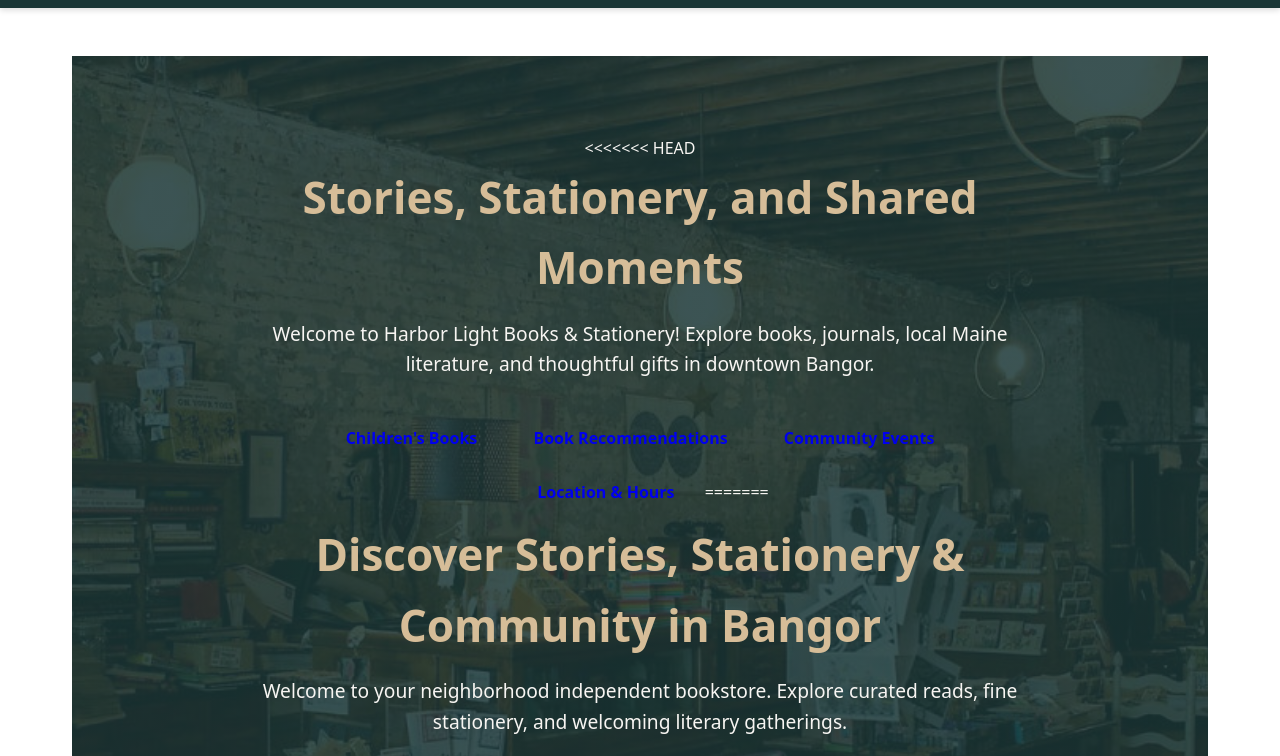
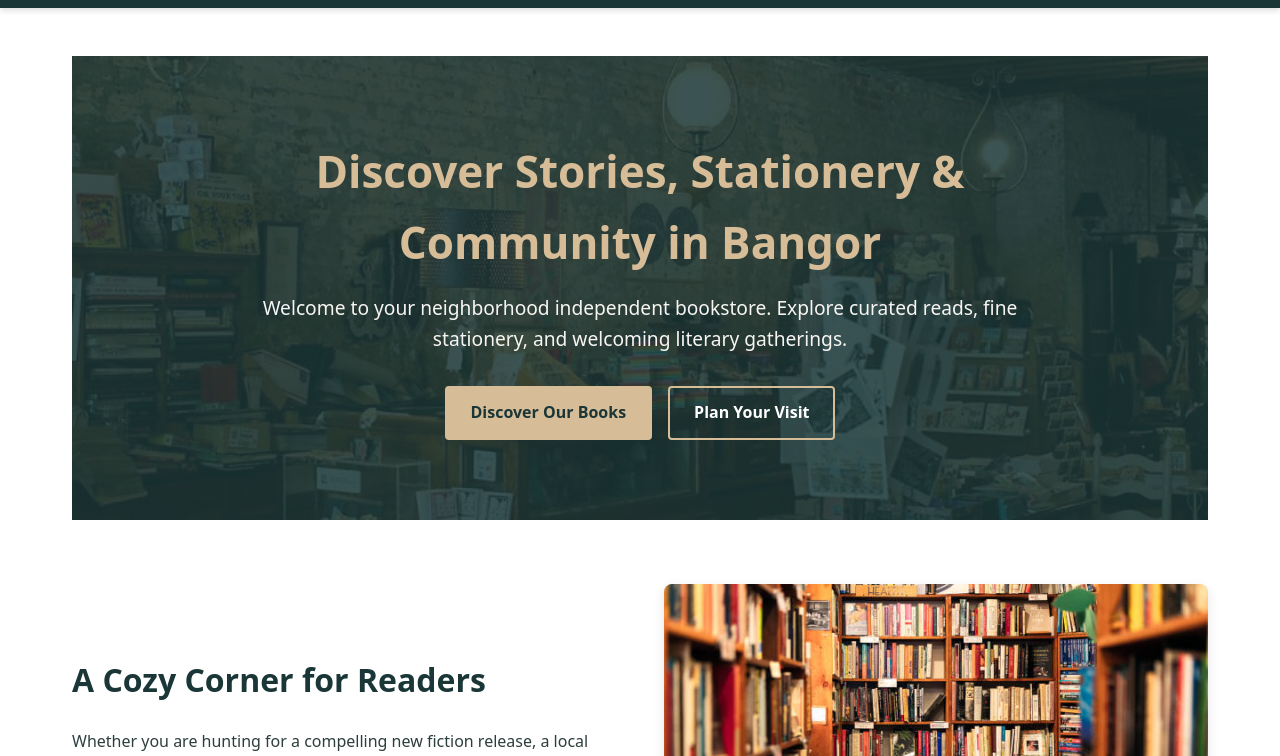
Before and after one commit to Husson-WebDesign/Conti-P6-HarborAndLightBooks, a plain HTML site: page index.html in a window 1280 px wide. Shown: the part 44-800 px from the top of the page. Drawn offline with Linux system fonts and the light colour scheme.

Commit message:
Update index.html

```diff
--- a/index.html
+++ b/index.html
@@ -32,27 +32,11 @@
     <main>
         <section class="hero">
             <div class="hero-content">
-<<<<<<< HEAD
-                <h1>Stories, Stationery, and Shared Moments</h1>
-
-                <p>
-                    Welcome to Harbor Light Books &amp; Stationery!
-                    Explore books, journals, local Maine literature,
-                    and thoughtful gifts in downtown Bangor.
-                </p>
-
-                <div class="starting-paths">
-                    <a href="services.html#childrens" class="btn">Children's Books</a>
-                    <a href="services.html#recommendations" class="btn">Book Recommendations</a>
-                    <a href="services.html#events" class="btn">Community Events</a>
-                    <a href="#visit-hours" class="btn">Location &amp; Hours</a>
-=======
                 <h1>Discover Stories, Stationery & Community in Bangor</h1>
                 <p>Welcome to your neighborhood independent bookstore. Explore curated reads, fine stationery, and welcoming literary gatherings.</p>
                 <div class="hero-buttons">
                     <a href="books.html" class="btn btn-primary">Discover Our Books</a>
                     <a href="contact.html" class="btn btn-secondary">Plan Your Visit</a>
->>>>>>> c4707b6bbe5e52911ec72b9ea3fc175535ebd96b
                 </div>
             </div>
         </section>
```
